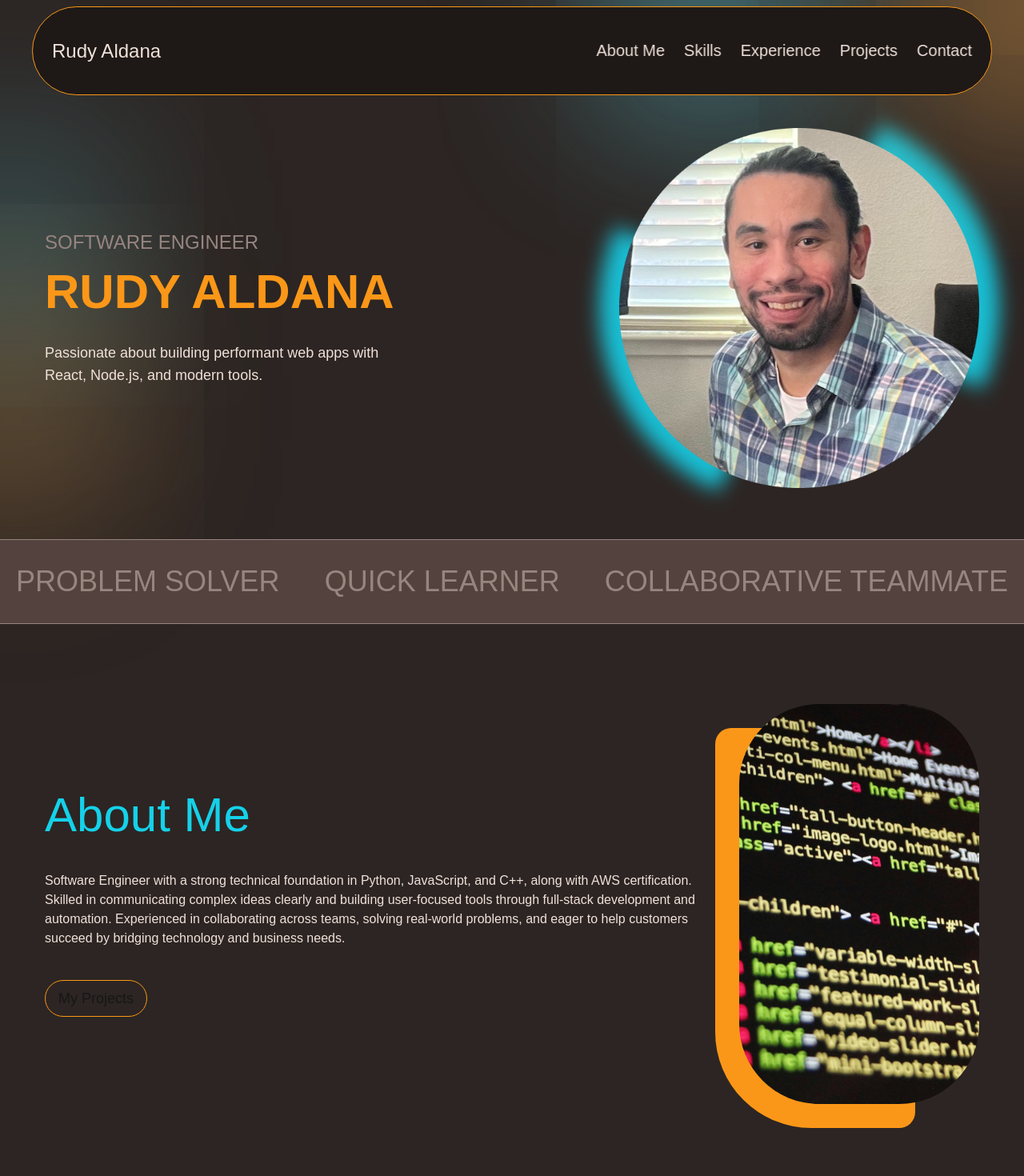
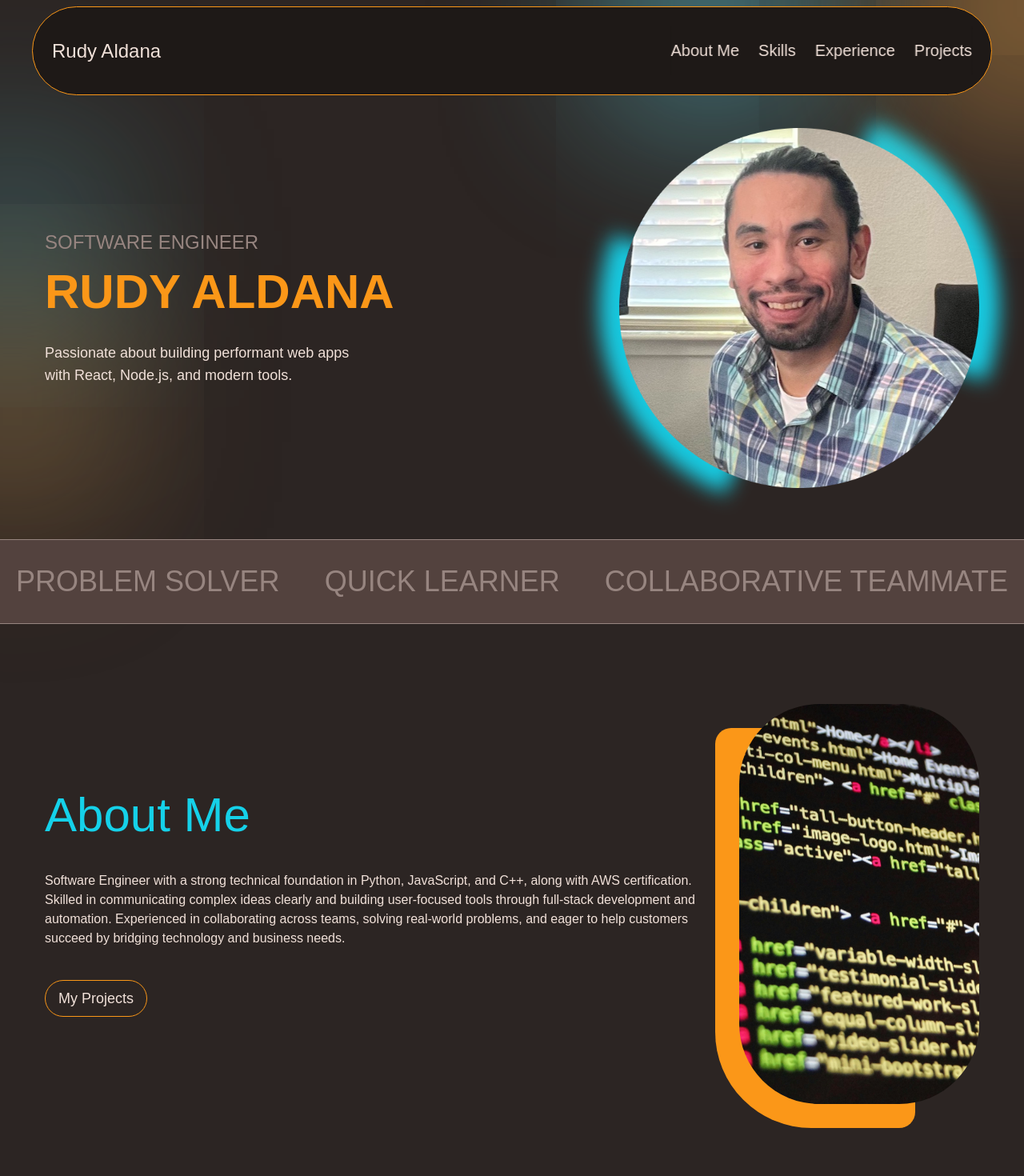
Before and after one commit to RudyTheCoder/nextjs-portfolio, a Next.js app: page / in a window 1280 px wide. Shown: the top 1470 px of the page at 80% size. Built offline with nearby package versions, Linux system fonts and the light colour scheme.

Commit message:
Update experience section and add footer component

```diff
--- a/src/app/page.js
+++ b/src/app/page.js
@@ -1,5 +1,6 @@
 import { AboutMeMain } from "@/components/aboutMeSection/AboutMeMain";
 import { ExperienceMain } from "@/components/experienceSection/ExperienceMain";
+import { FooterMain } from "@/components/footer/FooterMain";
 import { HelperSection } from "@/components/HelperSection";
 import { HeroGradient } from "@/components/heroSection/HeroGradient";
 import { HeroMain } from "@/components/heroSection/HeroMain";
@@ -23,7 +24,7 @@
       <SubSkills />
       <ExperienceMain />
       <ProjectsMain />
-      <HelperSection />
+      <FooterMain />
     </main>
   );
 }
--- a/src/components/aboutMeSection/AboutMeMain.jsx
+++ b/src/components/aboutMeSection/AboutMeMain.jsx
@@ -6,7 +6,7 @@
 import { motion } from "framer-motion";
 import { fadeIn } from "../../framerMotion/variants";
 
-const MotionDIV = motion("div");
+const MotionDIV = motion.create("div");
 
 export const AboutMeMain = () => {
   return (
--- a/src/components/aboutMeSection/AboutMeText.jsx
+++ b/src/components/aboutMeSection/AboutMeText.jsx
@@ -1,4 +1,5 @@
 import React from "react";
+import { Link } from "react-scroll";
 
 export const AboutMeText = () => {
   return (
@@ -13,7 +14,16 @@
         help customers succeed by bridging technology and business needs.
       </p>
       <button className="border border-orange rounded-full py-2 px-4 text-lg flex gap-2 items-center mt-10 hover:bg-orange transition-all duration-500 cursor-pointer md:self-start sm:self-center">
-        My Projects
+        <Link
+          to="projects" // 🔁 Replace with the id of your target section
+          smooth={true}
+          spy={true}
+          duration={500}
+          offset={-130}
+          className="cursor-pointer text-white hover:text-cyan transition-all duration-500"
+        >
+          My Projects
+        </Link>
       </button>
     </div>
   );
--- a/src/components/experienceSection/AllExperience.jsx
+++ b/src/components/experienceSection/AllExperience.jsx
@@ -4,7 +4,7 @@
 
 const experiences = [
   {
-    job: "Major - Computer Science",
+    job: "B.S. in Computer Science",
     company: "Cal State East Bay",
     date: "2019 - 2023",
     responsibilities: [
--- a/src/components/experienceSection/ExperienceMain.jsx
+++ b/src/components/experienceSection/ExperienceMain.jsx
@@ -6,7 +6,7 @@
 import { motion } from "framer-motion";
 import { fadeIn } from "../../framerMotion/variants";
 
-const MotionDIV = motion("div");
+const MotionDIV = motion.create("div");
 
 export const ExperienceMain = () => {
   return (
--- /dev/null
+++ b/src/components/footer/FooterMain.jsx
@@ -0,0 +1,40 @@
+"use client";
+
+import React from "react";
+import { motion } from "framer-motion";
+import { fadeIn } from "../../framerMotion/variants";
+
+const links = [
+  { link: "About Me", section: "about" },
+  { link: "Skills", section: "skills" },
+  { link: "Experience", section: "experience" },
+  { link: "Projects", section: "projects" },
+];
+
+export const FooterMain = () => {
+  return (
+    <div className="px-4">
+      <div className="w-full h-[1px] bg-lightGrey mt-24"></div>
+      <div className="md:flex justify-between mt-4 max-w-[1200px] mx-auto sm:hidden">
+        <p className="text-3xl text-lightGrey">Rudy Aldana</p>
+        <ul className="flex gap-4 text-lightGrey text-xl">
+          {links.map((item, index) => {
+            return (
+              <li key={index}>
+                <a
+                  href="#"
+                  className="hover:text-white transition-all duration-500 cursor-pointer"
+                >
+                  {item.link}
+                </a>
+              </li>
+            );
+          })}
+        </ul>
+      </div>
+      <p className="max-w-[1200px] mx-auto text-right mt-2 mb-12 text-sm text-lightBrown">
+        © 2025 Rudy Aldana
+      </p>
+    </div>
+  );
+};
--- a/src/components/heroSection/HeroText.jsx
+++ b/src/components/heroSection/HeroText.jsx
@@ -4,9 +4,9 @@
 import { motion } from "framer-motion";
 import { fadeIn } from "../../framerMotion/variants";
 
-const MotionH2 = motion("h2");
-const MotionH1 = motion("h1");
-const MotionP = motion("p");
+const MotionH2 = motion.create("h2");
+const MotionH1 = motion.create("h1");
+const MotionP = motion.create("p");
 
 export const HeroText = () => {
   return (
@@ -36,8 +36,8 @@
         viewport={{ once: false, amount: 0 }}
         className="text-lg mt-4 text-white"
       >
-        Passionate about building performant web apps with <br />
-        React, Node.js, and modern tools.
+        Passionate about building performant web apps <br /> with React,
+        Node.js, and modern tools.
       </MotionP>
     </div>
   );
--- a/src/components/navbar/NavbarLinks.jsx
+++ b/src/components/navbar/NavbarLinks.jsx
@@ -6,7 +6,6 @@
   { link: "Skills", section: "skills" },
   { link: "Experience", section: "experience" },
   { link: "Projects", section: "projects" },
-  { link: "Contact", section: "contact" },
 ];
 
 export const NavbarLinks = () => {
--- a/src/components/projectsSection/ProjectsMain.jsx
+++ b/src/components/projectsSection/ProjectsMain.jsx
@@ -6,7 +6,7 @@
 import { motion } from "framer-motion";
 import { fadeIn } from "../../framerMotion/variants";
 
-const MotionDIV = motion("div");
+const MotionDIV = motion.create("div"); //
 
 const projects = [
   {
--- a/src/components/skillsSection/SkillsMain.jsx
+++ b/src/components/skillsSection/SkillsMain.jsx
@@ -7,7 +7,7 @@
 import { motion } from "framer-motion";
 import { fadeIn } from "../../framerMotion/variants";
 
-const MotionDIV = motion("div");
+const MotionDIV = motion.create("div");
 
 export const SkillsMain = () => {
   return (
```
